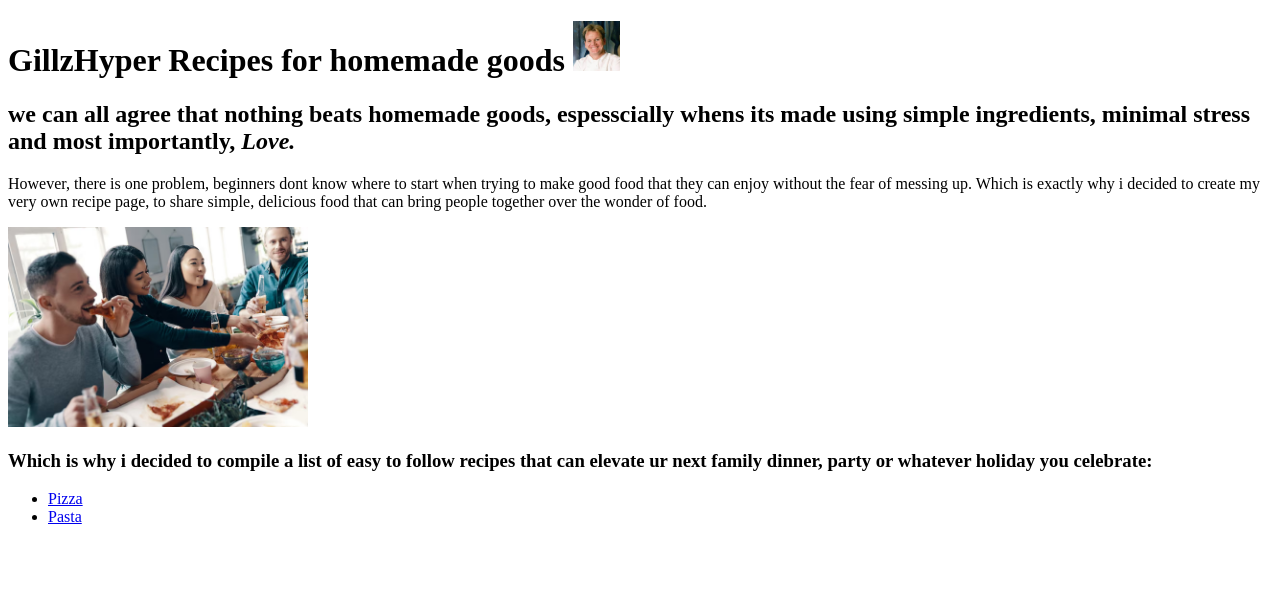
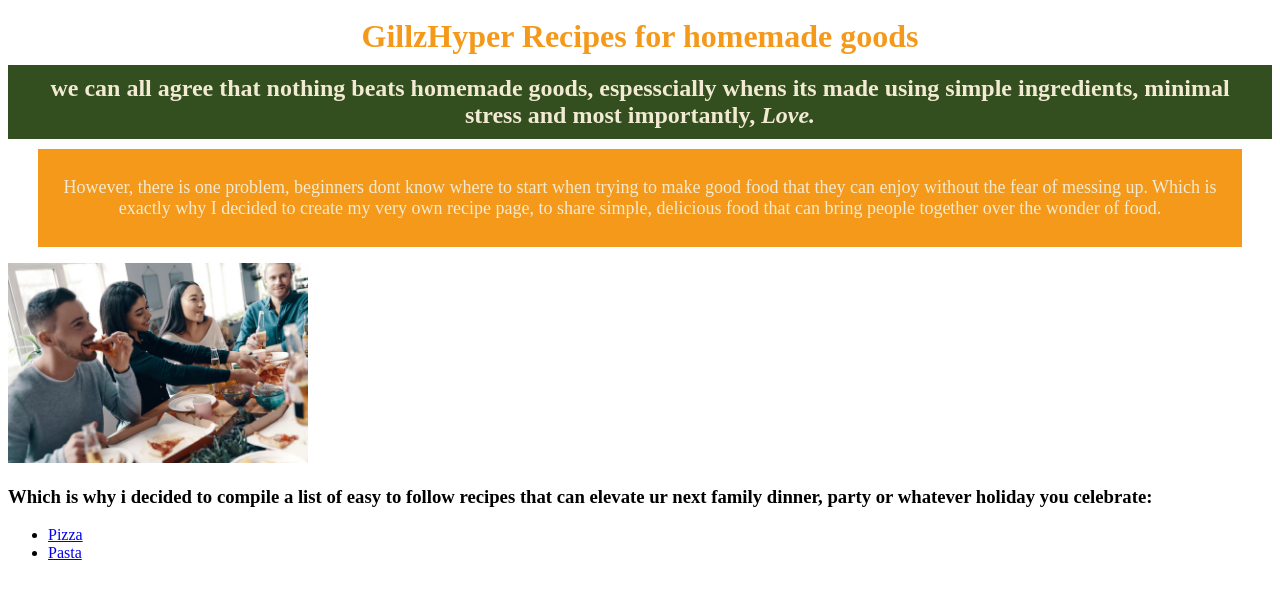
Before and after one commit to GillzHyper/odin-recipes, a plain HTML site: page index.html in a window 1280 px wide. Drawn offline with Linux system fonts and the light colour scheme.

Commit message:
added boxes to home page

```diff
--- a/index.html
+++ b/index.html
@@ -3,13 +3,23 @@
     <head>
         <meta charset="UTF-8">
         <title>Odin Recipes </title>
+        <link rel="stylesheet" href="style.css">
     </head>
 <body>
-    <h1> GillzHyper Recipes for homemade goods
-     <img src="./images/gordon ramsay smiling.jpeg" alt="Gordon ramsay smiling" height="50"></h1>
+    <div class="container"></div>
+    <div class="homeh1">
+    <h1> GillzHyper Recipes for homemade goods</h1></div>
 
-    <h2> we can all agree that nothing beats homemade goods, espesscially whens its made using simple ingredients, minimal stress and most importantly, <strong><em>Love.</em></strong></h2>
-     <p>However, there is one problem, beginners dont know where to start when trying to make good food that they can enjoy without the fear of messing up. Which is exactly why i decided to create my very own recipe page, to share simple, delicious food that can bring people together over the wonder of food.</p>
+
+    <div class="h2containter">
+       <div class="homeh2"><h2> we can all agree that nothing beats homemade goods, espesscially whens its made using simple ingredients, minimal stress and most importantly, <strong><em>Love.</em></strong></h2>
+    </div>
+</div>
+<div class="p1containter">
+    <div class="homep1">
+     <p>However, there is one problem, beginners dont know where to start when trying to make good food that they can enjoy without the fear of messing up. Which is exactly why I decided to create my very own recipe page, to share simple, delicious food that can bring people together over the wonder of food.</p>
+    </div>
+</div>
      <p> <img src="./images/enjoying a meal.jpg" alt="people eating a meal" height="200"</p>
 <h3>Which is why i decided to compile a list of easy to follow recipes that can elevate ur next family dinner, party or whatever holiday you celebrate:</h3>
     <ul>
--- /dev/null
+++ b/style.css
@@ -0,0 +1,49 @@
+*
+{
+    box-sizing: border-box;
+    font-family: 'Times New Roman', Times, serif;
+
+}
+.container{
+    text-align: center;
+}
+.homeh1 {
+  display: block;
+  text-align: center;
+  width: fit-content;
+  margin: auto;
+  padding: 10px 20px;
+  color: rgb(244, 153, 26);
+}
+
+.homeh1 h1 {
+  margin: 0;
+}
+.homeh2 h2{
+    margin: 0;
+}
+.h2container{
+    text-align: center;
+}
+.homeh2{
+    display: block;
+    text-align: center;
+    width: fit-content;
+    margin: auto;
+    padding: 10px 20px ;
+    background-color: rgb(52, 79, 31);
+    color: rgb(242, 234, 211);
+
+}
+.homep1{
+    display: block;
+    text-align: center;
+    width: fit-content;
+    margin: 10px 30px ;
+    padding: 10px 20px ;
+    background-color: rgb(244, 153, 26);
+    font-size: large;
+
+    color:rgb(242, 234, 211);
+
+}
```
